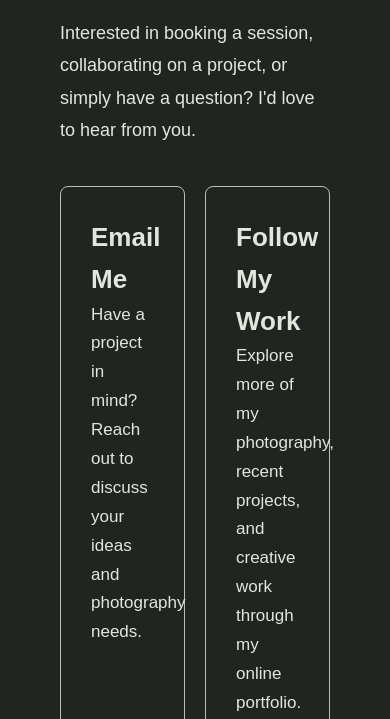
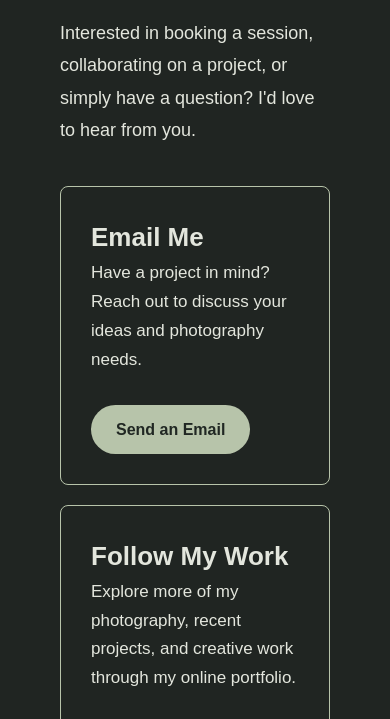
Before and after one commit to bennettdcsm/DGME167_KeanuT, a plain HTML site: page contact960.html in a window 390 px wide. Shown: the part 335-1054 px from the top of the page. Drawn offline with Linux system fonts and the light colour scheme.

Commit message:
Add files via upload

```diff
--- a/homepage960.css
+++ b/homepage960.css
@@ -532,3 +532,10 @@ main {
         margin-bottom: 30px;
     }
 }
+
+/* Mobile Contact Cards */
+@media (max-width: 700px) {
+    .contact-info {
+        grid-template-columns: 1fr;
+    }
+}
```
